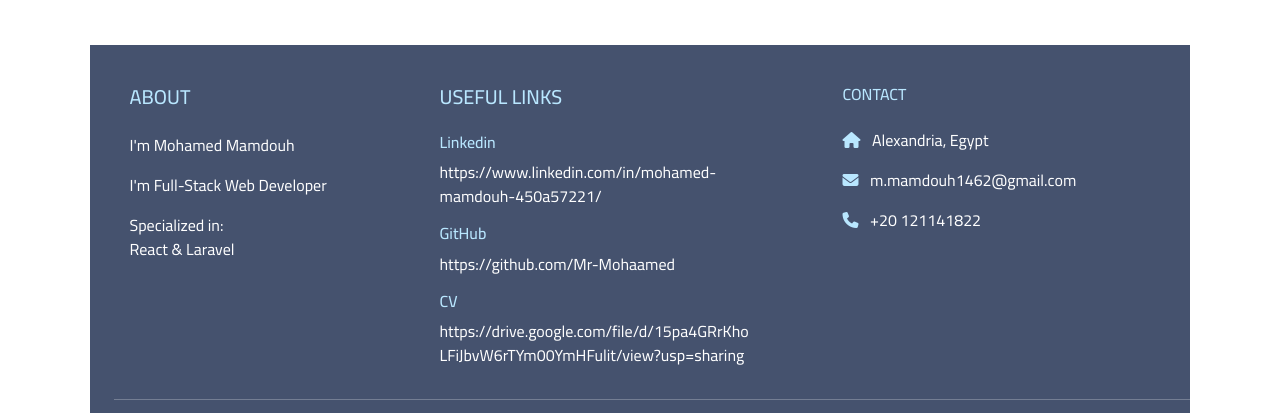
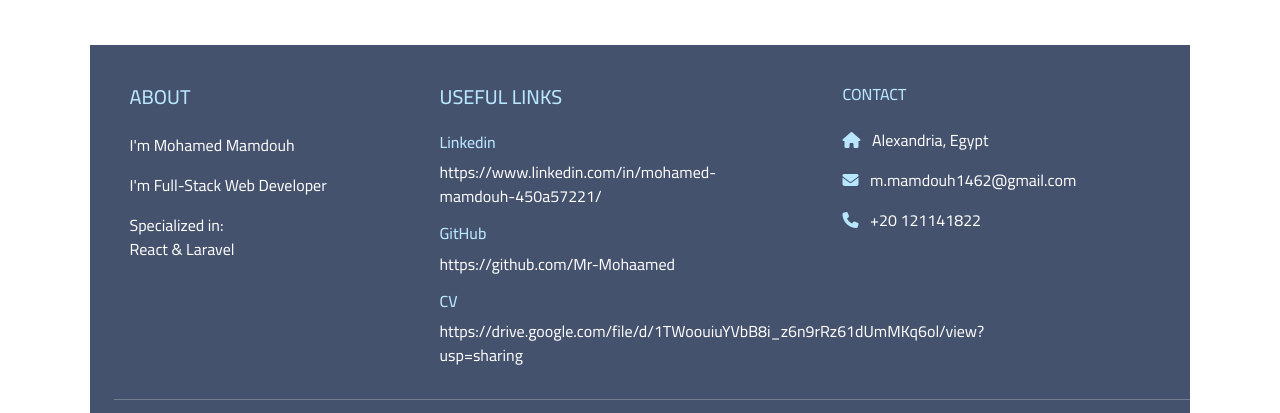
Before and after one commit to Mr-Mohaamed/Mohamed-Portfolio, a plain HTML site: page index.html in a window 1280 px wide. Shown: the part 3390-3803 px from the top of the page. Drawn offline with nearby package versions, Linux system fonts and the light colour scheme.

Commit message:
Update index.html

```diff
--- a/index.html
+++ b/index.html
@@ -84,7 +84,7 @@
               target="_blank"
               rel="noopener noreferrer"
               class="btn"
-              href="https://drive.google.com/file/d/15pa4GRrKhoLFiJbvW6rTYm00YmHFulit/view?usp=sharing"
+              href="https://drive.google.com/file/d/1TWoouiuYVbB8i_z6n9rRz61dUmMKq6ol/view?usp=sharing"
               ><span class="cv">CV</span></a
             >
             <!-- <a
@@ -379,7 +379,7 @@
                   <div>
                     <h6 class="secondary-color">CV</h6>
                     <p>
-                        https://drive.google.com/file<wbr />/d/15pa4GRrKho<wbr />LFiJbvW6rTYm00YmHFulit/view?usp=sharing
+                        https://drive.google.com/file/d/1TWoouiuYVbB8i_z6n9rRz61dUmMKq6ol/view?usp=sharing
                     </p>
                   </div>
                 </div>
```
